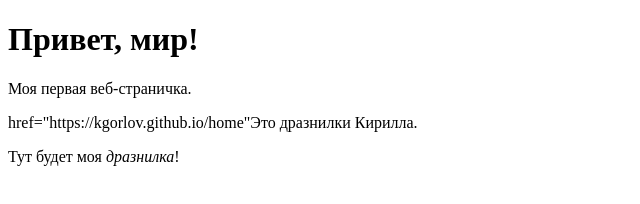
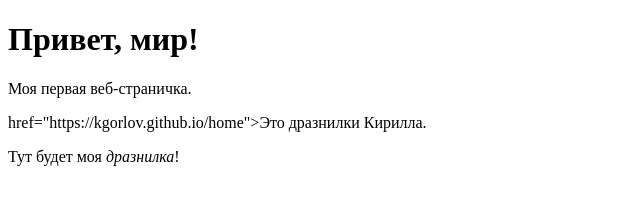
Before and after one commit to attationin/attationin.github.io, a plain HTML site: page index.html in a window 1280 px wide. Shown: the full height of the page, 0-640 px from the left. Drawn offline with Linux system fonts and the light colour scheme.

Commit message:
Update index.html

```diff
--- a/index.html
+++ b/index.html
@@ -7,7 +7,7 @@
 <body>
   <h1>Привет, мир!</h1>
   <p>Моя первая веб-страничка.</p>
-  <p><a> href="https://kgorlov.github.io/home"Это дразнилки Кирилла.</a></p>
+  <p><a> href="https://kgorlov.github.io/home">Это дразнилки Кирилла.</a></p>
   <p>Тут будет моя <em>дразнилка</em>!</p>
 </body>
 </html>
```
